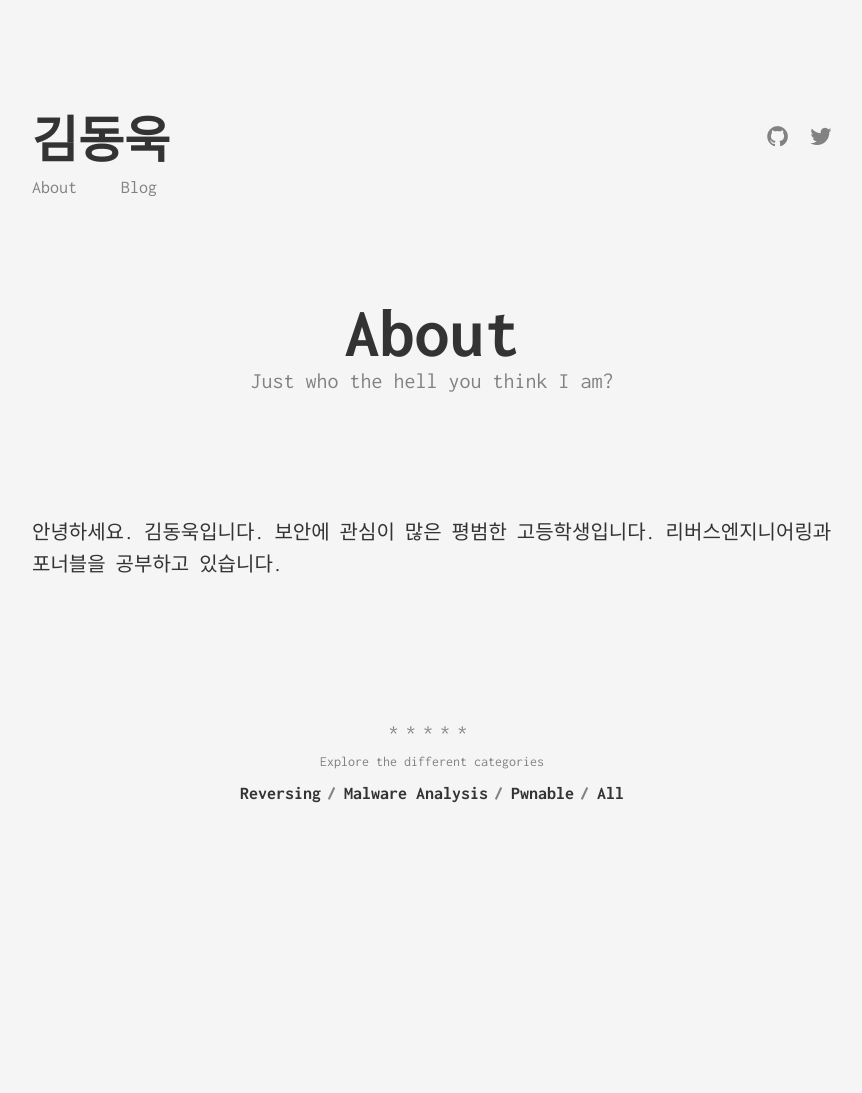
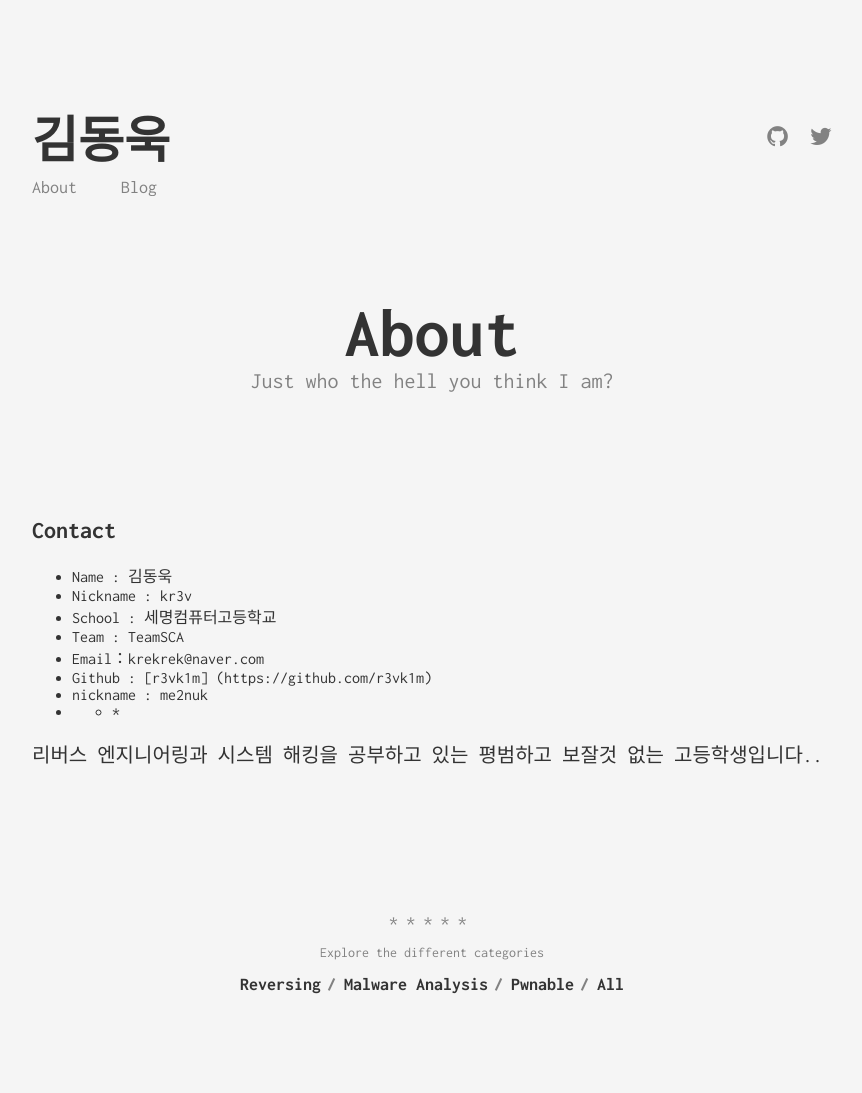
Before and after one commit to krekrek/krekrek.github.io, a Jekyll site: the page built from about.md, in a window 1280 px wide. Shown: the whole page, without its empty margins (208-1070 px from the left). Built offline with Jekyll 4.4.1, drawn with Linux system fonts in a browser that asks for light colours; before the commit the page ends 902 px from its top, so only the background shows below that.

Commit message:
Update about.md

```diff
--- a/about.md
+++ b/about.md
@@ -5,7 +5,14 @@ subtitle: Just who the hell you think I am?
 permalink: /about/
 ---
 
-안녕하세요.
-김동욱입니다.
-보안에 관심이 많은 평범한 고등학생입니다.
-리버스엔지니어링과 포너블을 공부하고 있습니다.
+## Contact
+  * Name : 김동욱
+  * Nickname : kr3v
+  * School : 세명컴퓨터고등학교
+  * Team : TeamSCA
+  * Email：krekrek@naver.com
+  * Github : [r3vk1m] (https://github.com/r3vk1m)
+  * nickname : me2nuk
+* * *
+
+리버스 엔지니어링과 시스템 해킹을 공부하고 있는 평범하고 보잘것 없는 고등학생입니다..
```
